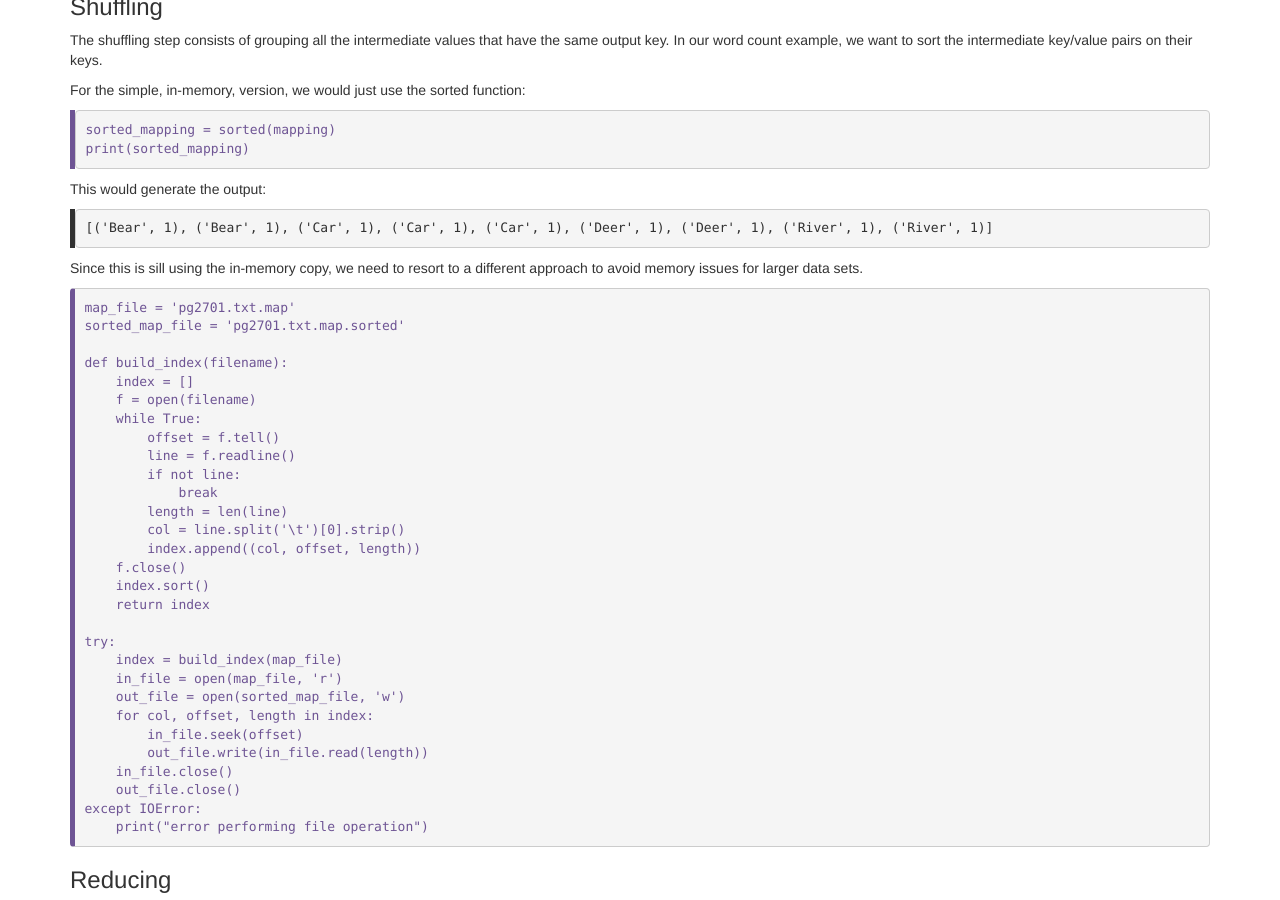
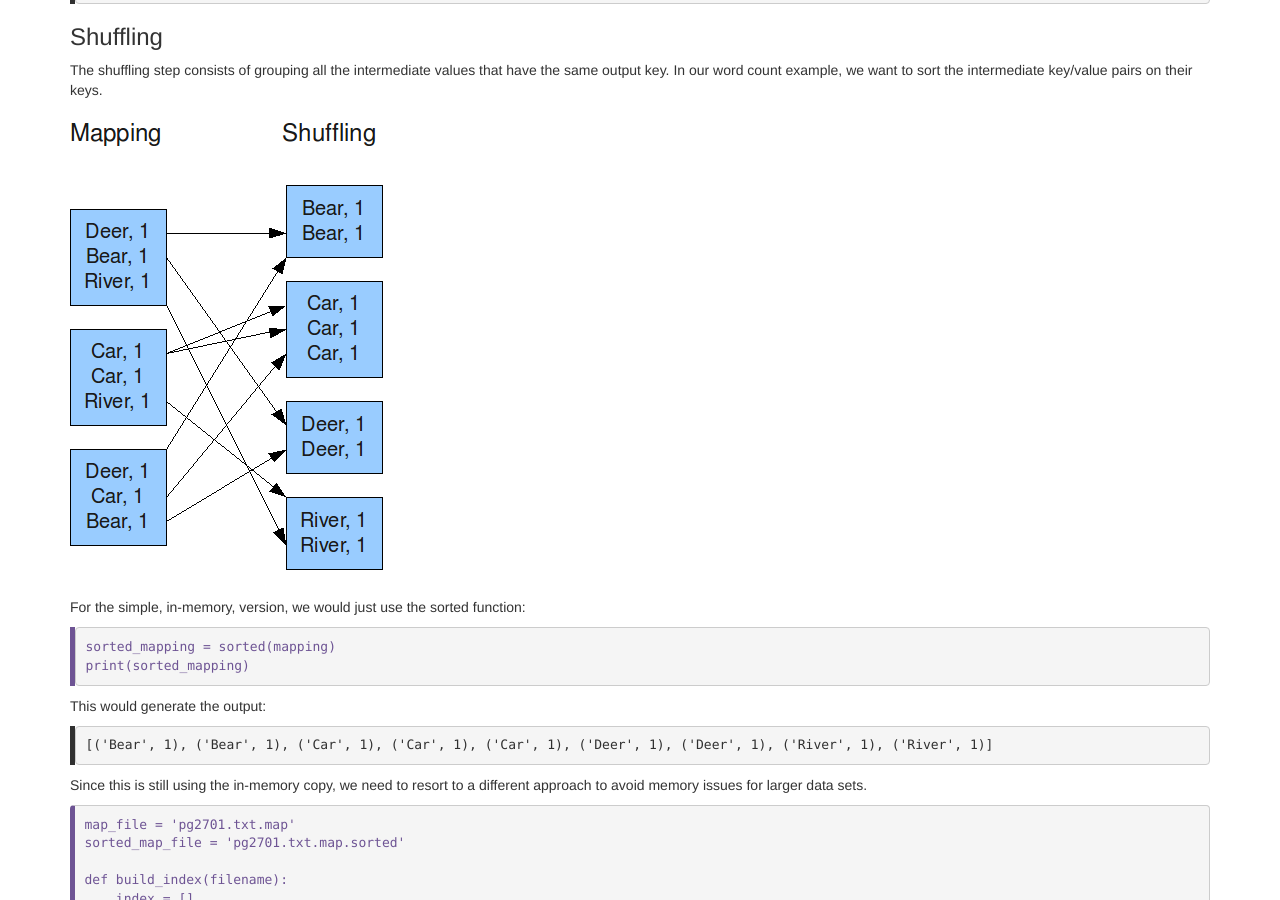
Before and after one commit to nyu-cds/python-bigdata, a Jekyll site: the page built from _episodes/02-mapreduce.md, in a window 1280 px wide and 900 px high, scrolled down 3620 px. Built offline with Jekyll 4.4.1, drawn with Linux system fonts in a browser that asks for light colours; some of the changed text lies outside the part shown.

Commit message:
Signed-off-by: Greg Watson <g.watson@computer.org>

```diff
--- a/_episodes/02-mapreduce.md
+++ b/_episodes/02-mapreduce.md
@@ -169,6 +171,8 @@ moby    1
 The shuffling step consists of grouping all the intermediate values that have the same output key. In our word count example, we want to sort the
 intermediate key/value pairs on their keys.
 
+![Shuffling]({{ page.root }}/fig/02-shuffling.png "Shuffling")
+
 For the simple, in-memory, version, we would just use the sorted function:
 
 ~~~
@@ -184,7 +188,7 @@ This would generate the output:
 ~~~
 {: .output}
 
-Since this is sill using the in-memory copy, we need to resort to a different approach to avoid memory issues for larger data sets.
+Since this is still using the in-memory copy, we need to resort to a different approach to avoid memory issues for larger data sets.
 
 ~~~~
 map_file = 'pg2701.txt.map'
```
Also changed, not shown: other parts of _episodes/02-mapreduce.md (+4 -0 lines), fig/02-mapping.png (added), fig/02-reducing.png (added), fig/02-shuffling.png (added), 1 other file.
